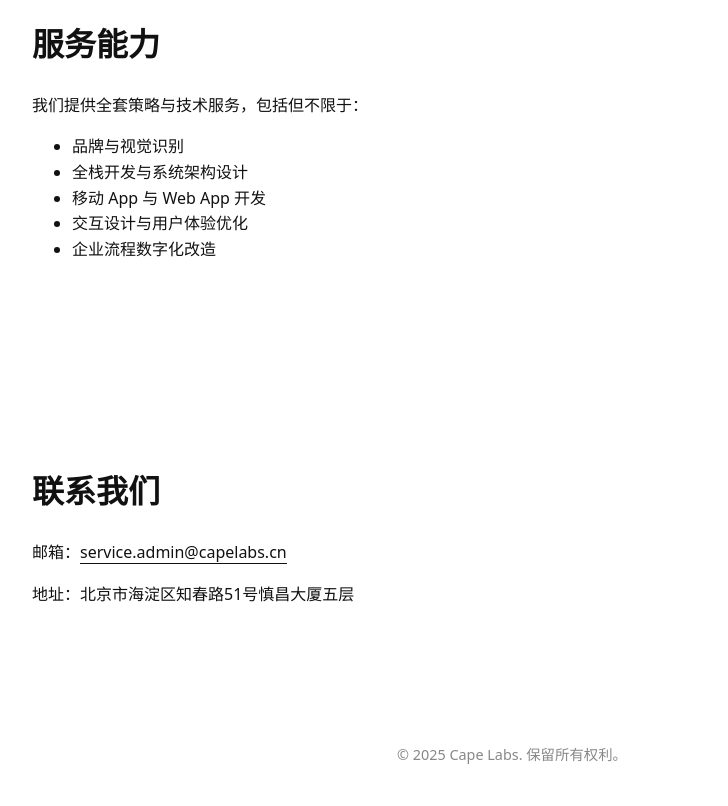
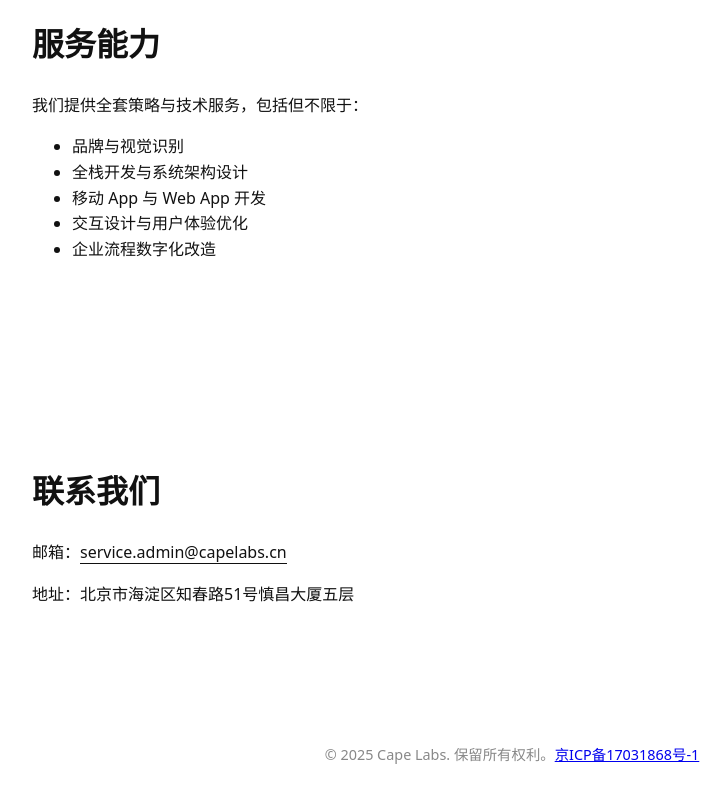
Before and after one commit to wingsun97/apps, a plain HTML site: page docs/corp01.html in a window 1280 px wide. Shown: the part 1319-2125 px from the top of the page, without its empty margins (128-856 px from the left). Drawn offline with Linux system fonts and the light colour scheme.

Commit message:
Update corp01.html

```diff
--- a/docs/corp01.html
+++ b/docs/corp01.html
@@ -271,7 +271,7 @@
   </section>
 
   <footer>
-    © 2025 Cape Labs. 保留所有权利。
+    © 2025 Cape Labs. 保留所有权利。<a href="https://beian.miit.gov.cn/" target="_blank">京ICP备17031868号-1</a>
   </footer>
 
   <script>
```
